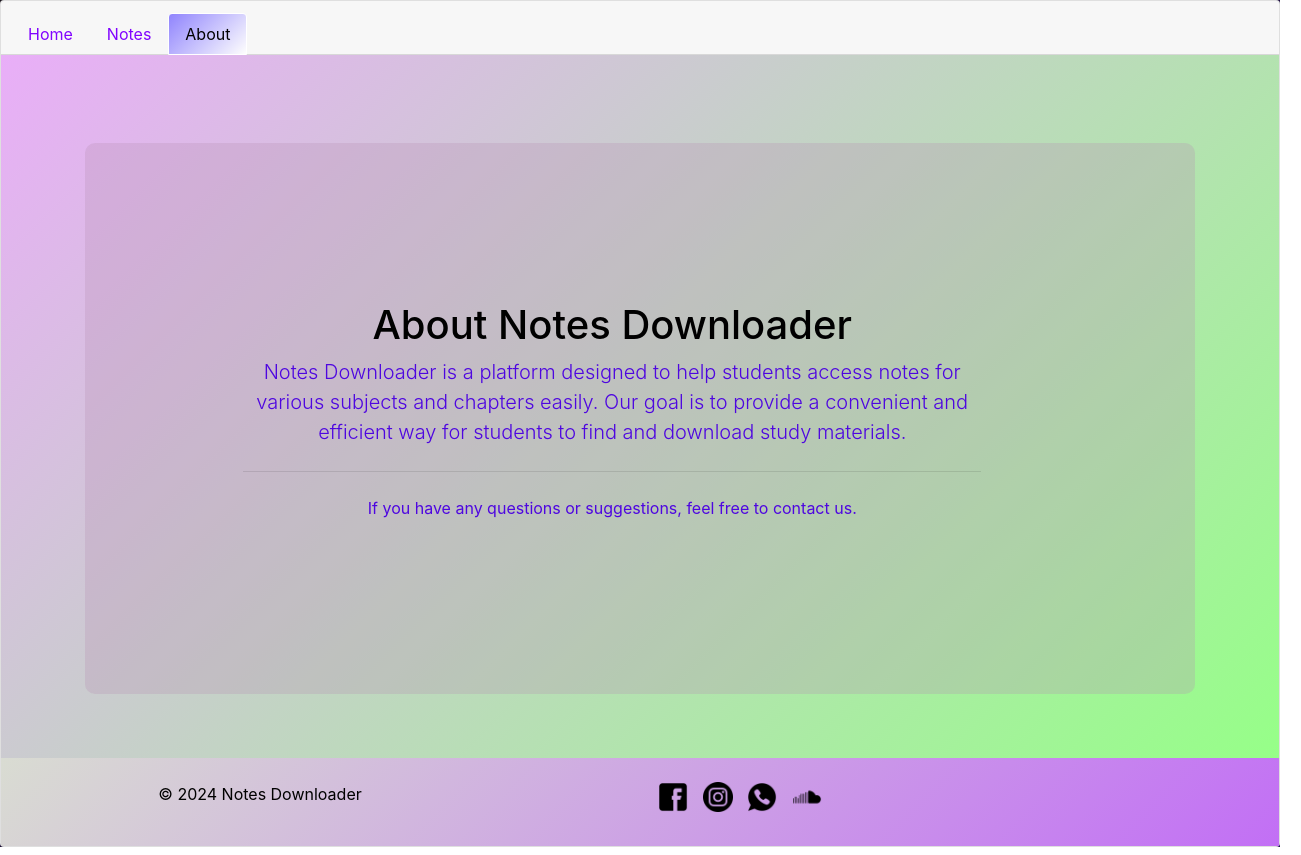
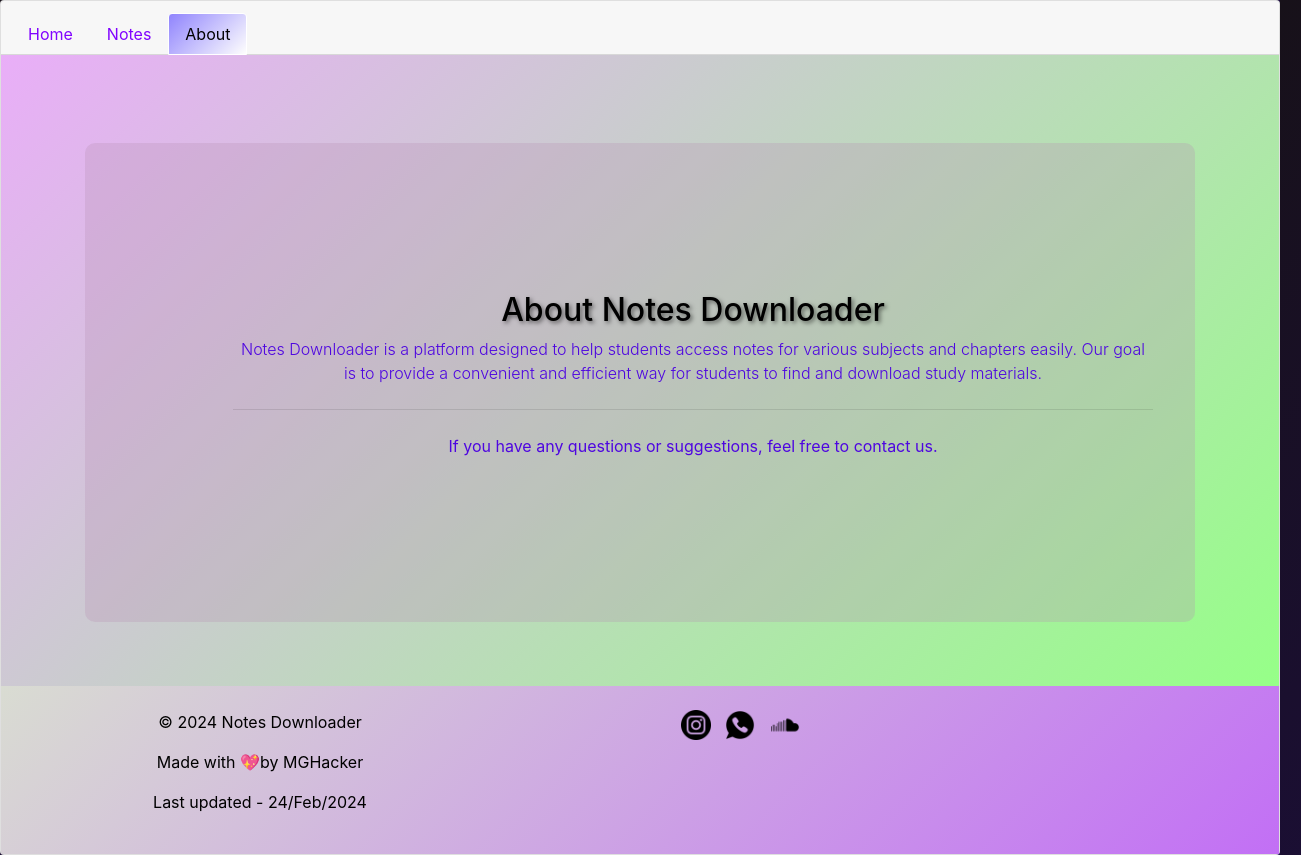
Before and after one commit to MangalNathYadav/Notes_Downloader, a plain HTML site: page about.html in a window 1280 px wide. Shown: the whole page, 1301 px wide, since content can reach past the window. Drawn offline with nearby package versions, Linux system fonts and the light colour scheme.

Commit message:
Update about.html

```diff
--- a/about.html
+++ b/about.html
@@ -41,7 +41,7 @@
         }
 
         .tab-content {
-            padding: 20px;
+            padding: 10vw;
             color: #000;
         }
 
@@ -132,11 +132,11 @@
                 <div class=" transparent-card" style="border-radius: 10px;">
 
 
-                    <div class="card1" style="width: 95%; align-content: center;">
-                        <div class="card-body" style="padding: 15%;">
+                    <div class="card1" style="width: 95vw; align-content: center; padding:10vw; padding-left: 10vw;">
+                        <div class="card-body">
 
-                            <h1 class="display-8">About Notes Downloader</h1>
-                            <p class="lead">Notes Downloader is a platform designed to help students access notes for various subjects and chapters easily. Our goal is to provide a convenient and efficient way for students to find and download study materials.</p>
+                            <h2 class="display-8">About Notes Downloader</h2>
+                            <p class="lead" style="font-size: medium;">Notes Downloader is a platform designed to help students access notes for various subjects and chapters easily. Our goal is to provide a convenient and efficient way for students to find and download study materials.</p>
                             <hr class="my-4">
                             <p>If you have any questions or suggestions, feel free to contact us.</p>
 
@@ -152,13 +152,15 @@
                 <div class="row">
                     <div class="col-md-4">
                         <p>&copy; 2024 Notes Downloader</p>
+                        <p>Made with 💖by MGHacker</p>
+                        <p>Last updated - 24/Feb/2024</p>
                     </div>
                     <div class="col-md-6">
                         <div class="social-links ">
-                            <a href=""><img width="40px" style="padding-left:10px;" src="fb.png" alt=""></a>
-                            <a href=""><img width=40px style="padding-left: 10px;" src="ig.png" alt=""></a>
-                            <a href=""><img width=40px style="padding-left: 10px;" src="wp.png" alt=""></a>
-                            <a href=""><img width=40px style="padding-left: 10px;" src="web.png" alt=""></a>
+
+                            <a href="https://www.instagram.com/optimistic__thunder/"><img width=40px style="padding-left: 10px;" src="ig.png" alt=""></a>
+                            <a href="https://wa.me/+917800171651"><img width=40px style="padding-left: 10px;" src="wp.png" alt=""></a>
+                            <a href="https://hackdevs.netlify.app"><img width=40px style="padding-left: 10px;" src="web.png" alt=""></a>
                         </div>
                     </div>
                 </div>
```
